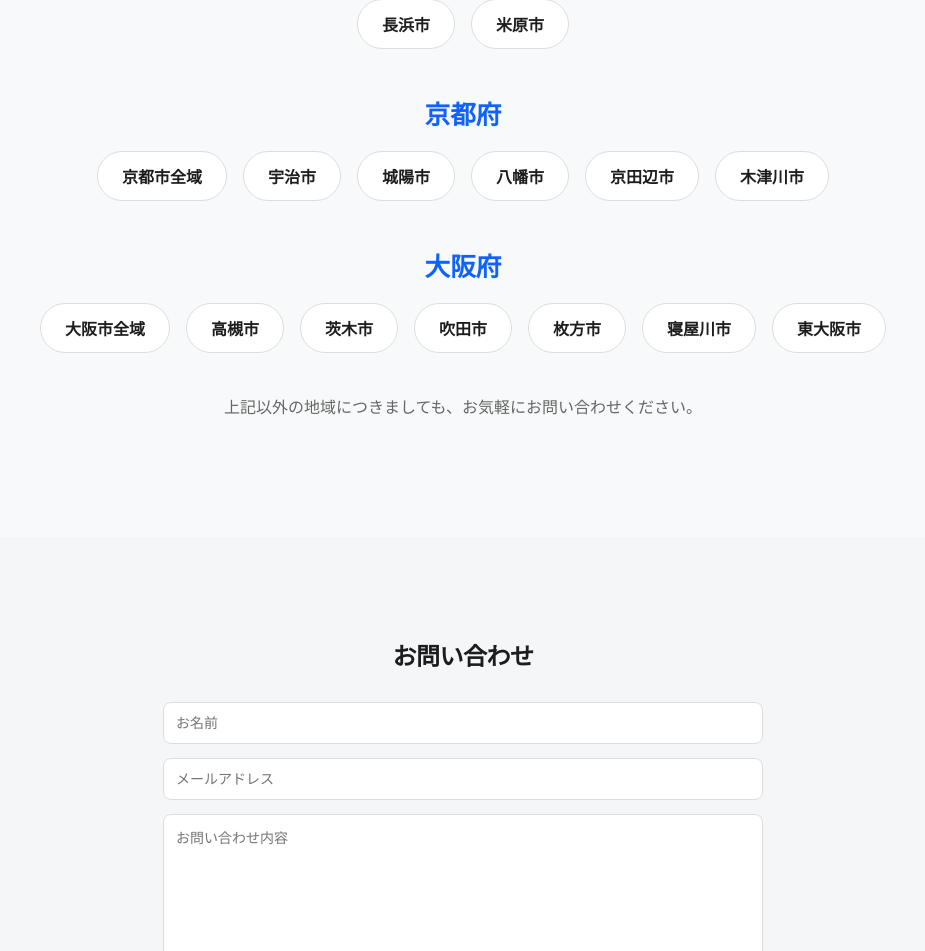
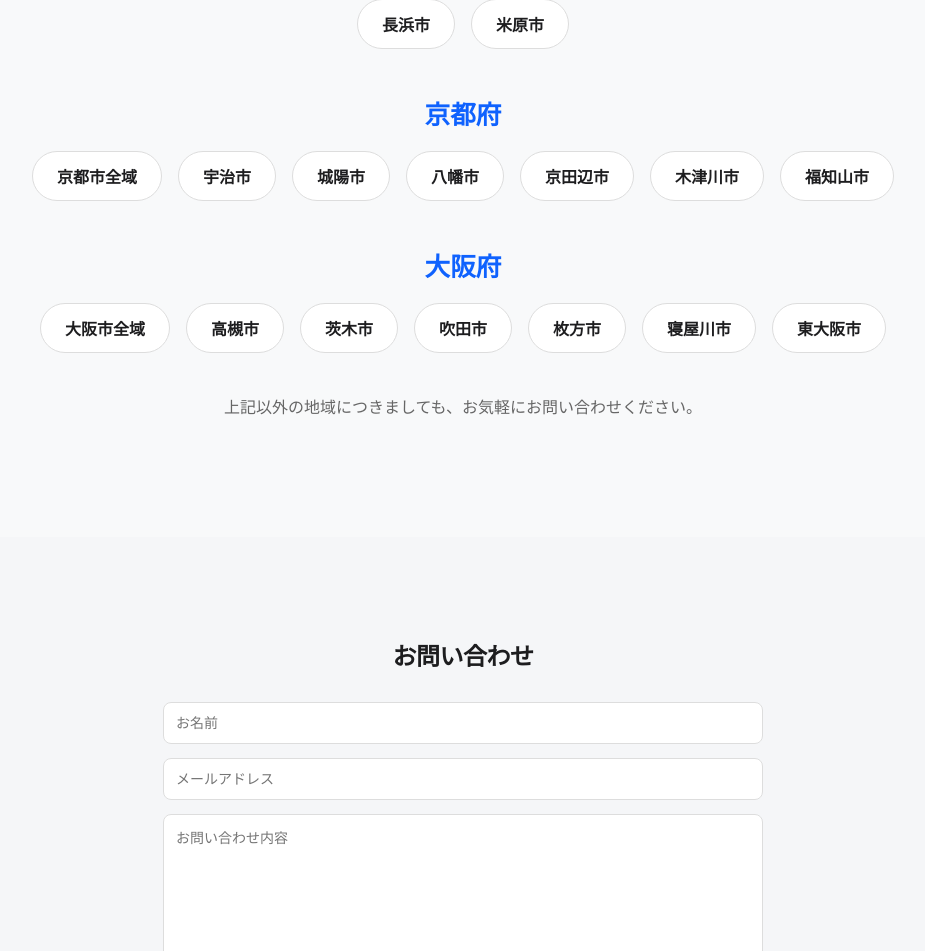
Before and after one commit to PROVIA26/provia-website, a React (Vite) app: page / in a window 1280 px wide. Shown: the part 3742-4693 px from the top of the page, without its empty margins (177-1102 px from the left). Built offline with nearby package versions, Linux system fonts and the light colour scheme.

Commit message:
Center area titles

```diff
--- a/src/components/Area.jsx
+++ b/src/components/Area.jsx
@@ -38,6 +38,7 @@ function Area() {
             <span>八幡市</span>
             <span>京田辺市</span>
             <span>木津川市</span>
+            <span>福知山市</span>
           </div>
 
           <h3>大阪府</h3>
```
